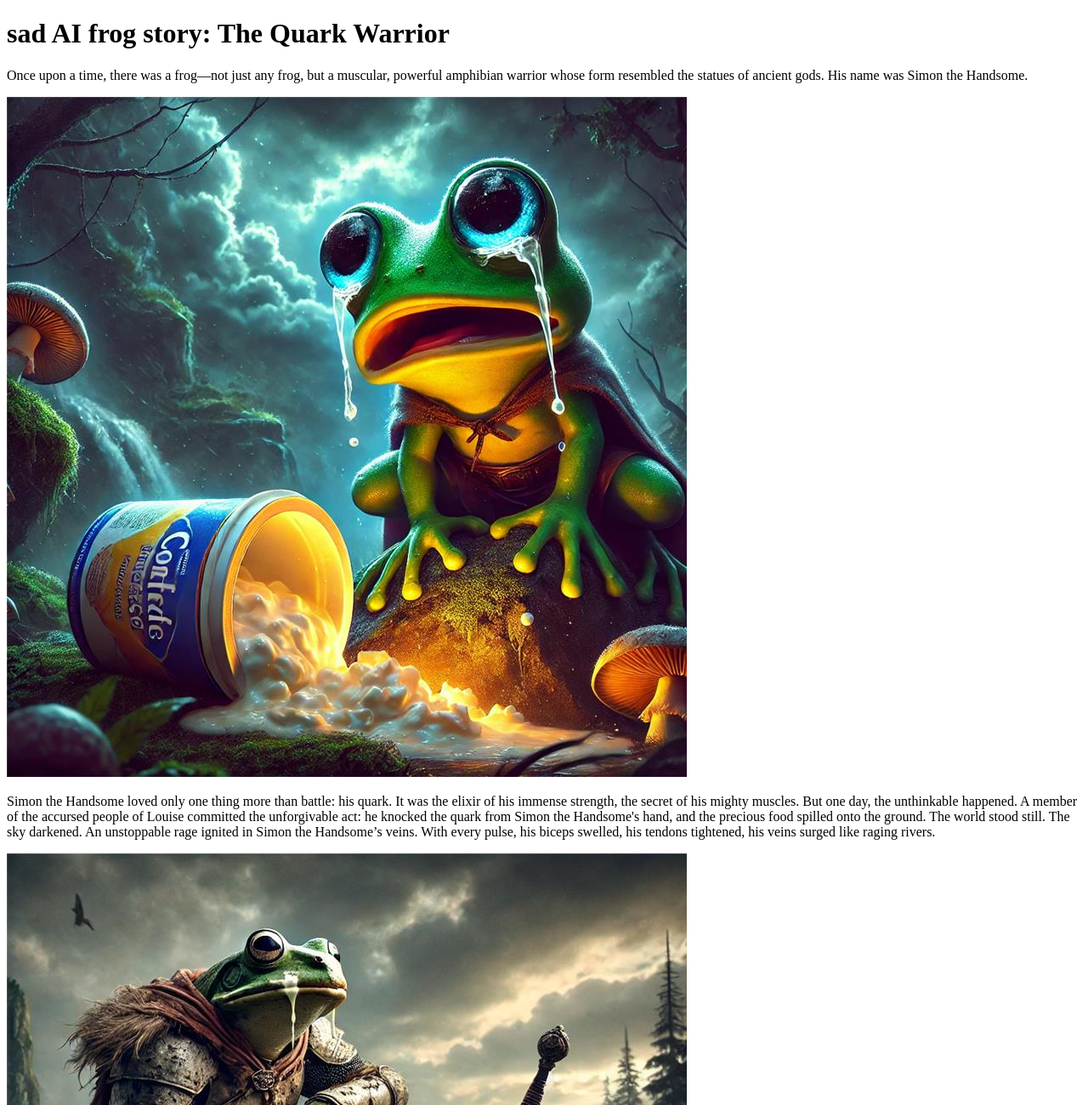
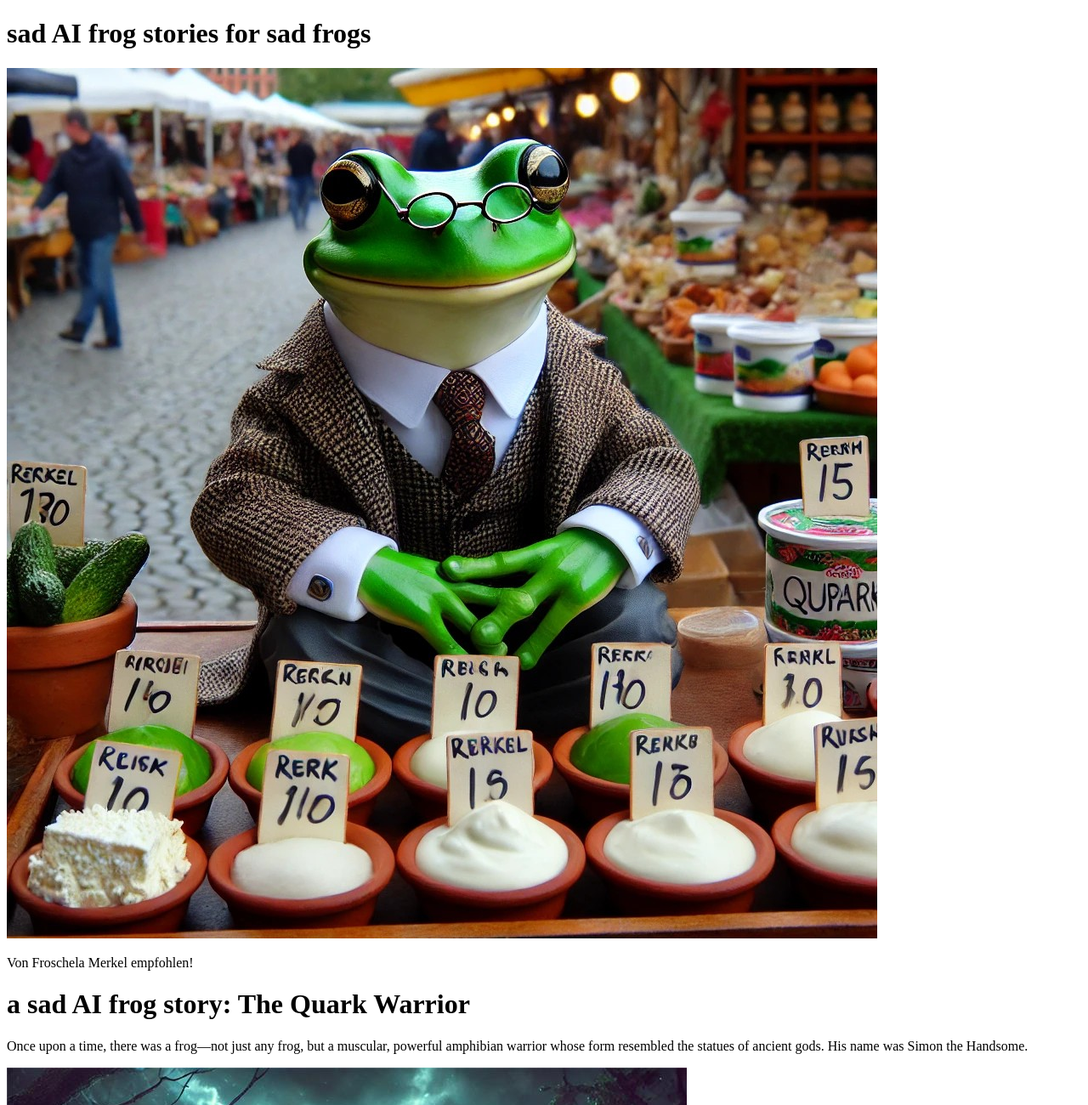
Before and after one commit to epic-ai-frogs/epic-ai-frogs, a plain HTML site: page index.html in a window 1280 px wide. Shown: the top 1300 px of the page at 85% size. Drawn offline with Linux system fonts and the light colour scheme.

Commit message:
Update index.html

```diff
--- a/index.html
+++ b/index.html
@@ -5,8 +5,11 @@
 <title>sad ai frogs</title>
 </head>
 <body>
+<h1>sad AI frog stories for sad frogs</h1>
+<img src="img/frog4.jpg" alt="Froschela Merkel">
+<p>Von Froschela Merkel empfohlen!</p>
 
-<h1>sad AI frog story: The Quark Warrior</h1>
+<h1>a sad AI frog story: The Quark Warrior</h1>
 <p>Once upon a time, there was a frog—not just any frog, but a muscular, powerful amphibian warrior whose form resembled the statues of ancient gods. His name was Simon the Handsome.</p>
 <img src="img/frog.jpg" alt="sad AI frog">
 <p>Simon the Handsome loved only one thing more than battle: his quark. It was the elixir of his immense strength, the secret of his mighty muscles.
```
